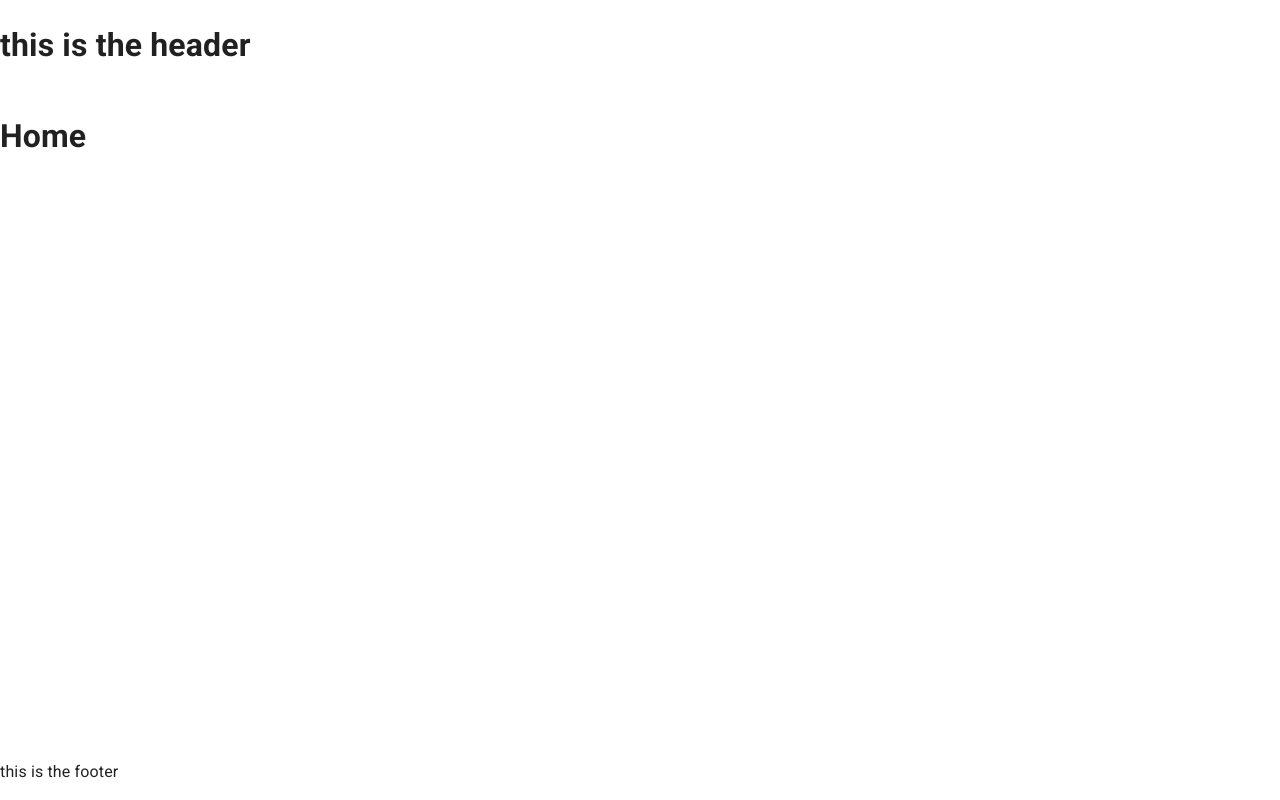
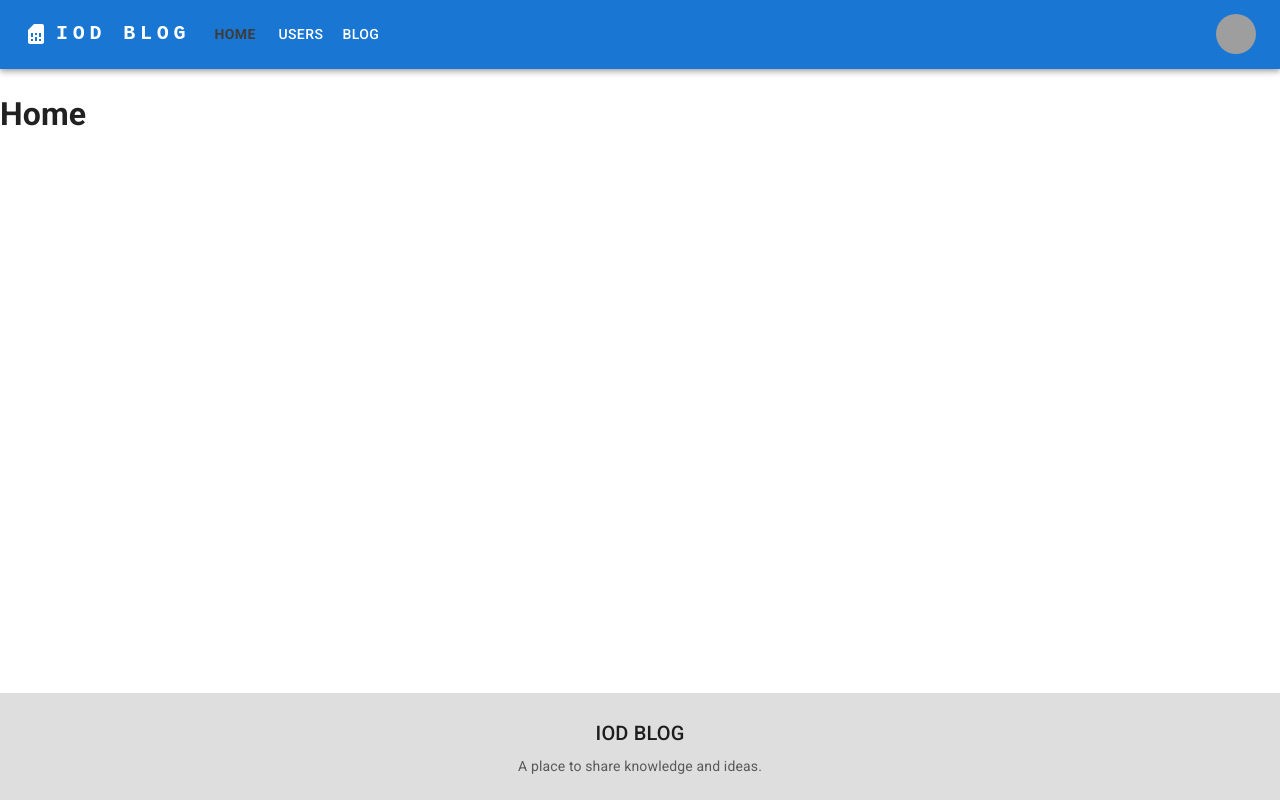
Before and after one commit to Nixxs/BloggAppClient, a React (Vite) app: page / in a window 1280 px wide. Built offline with nearby package versions, Linux system fonts and the light colour scheme; grey boxes are pictures that could not be loaded.

Commit message:
basic material UI header and footers with light and dark theme applied added blog page stub as well so the links work

```diff
--- a/src/App.jsx
+++ b/src/App.jsx
@@ -2,6 +2,7 @@ import { createBrowserRouter, RouterProvider } from "react-router-dom";
 import Layout from "./layouts";
 import Home from "./pages/Home";
 import Users from "./pages/Users";
+import Blog from "./pages/Blog";
 
 const router = createBrowserRouter([
   {
@@ -10,6 +11,7 @@ const router = createBrowserRouter([
     children: [
       { path: "/", element: <Home /> },
       { path: "/users", element: <Users /> },
+      { path: "/blog", element: <Blog /> },
     ]
   },
 ]);
--- a/src/components/Footer/index.jsx
+++ b/src/components/Footer/index.jsx
@@ -1,9 +1,41 @@
+import * as React from 'react';
+import { Box, Container, Typography, Grid } from '@mui/material';
+
 const Footer = () => {
-    return (
-        <footer>
-            <p>this is the footer</p>
-        </footer>
-    );
-}
+  return (
+    <Box
+      component="footer"
+      sx={{
+        py: 3, // Padding Y-axis
+        px: 2, // Padding X-axis
+        mt: 'auto', // Margin Top Auto
+        backgroundColor: (theme) => theme.palette.background.grey,
+      }}
+    >
+      <Container maxWidth="lg">
+        <Grid
+          container
+          spacing={3}
+          direction="row"
+          justifyContent="center"
+          alignItems="center" // Center content vertically in the container
+        >
+          <Grid item xs={12} sm={6} md={4} // Adjust the size as needed
+            sx={{
+              textAlign: 'center', // Center text alignment
+            }}
+          >
+            <Typography variant="h6" color="textPrimary" gutterBottom>
+              IOD BLOG
+            </Typography>
+            <Typography variant="body2" color="textSecondary">
+              A place to share knowledge and ideas.
+            </Typography>
+          </Grid>
+        </Grid>
+      </Container>
+    </Box>
+  );
+};
 
 export default Footer;
--- a/src/components/Header/index.jsx
+++ b/src/components/Header/index.jsx
@@ -1,9 +1,196 @@
-const Header = () => {
-    return (
-        <header>
-            <h1>this is the header</h1>
-        </header>
-    );
+import * as React from "react";
+import AppBar from "@mui/material/AppBar";
+import Box from "@mui/material/Box";
+import Toolbar from "@mui/material/Toolbar";
+import IconButton from "@mui/material/IconButton";
+import Typography from "@mui/material/Typography";
+import Menu from "@mui/material/Menu";
+import MenuIcon from "@mui/icons-material/Menu";
+import Container from "@mui/material/Container";
+import Avatar from "@mui/material/Avatar";
+import Button from "@mui/material/Button";
+import Tooltip from "@mui/material/Tooltip";
+import MenuItem from "@mui/material/MenuItem";
+import SimCardIcon from '@mui/icons-material/SimCard';
+import { NavLink } from "react-router-dom";
+
+const pages = [
+    { name: 'Home', path: '/' },
+    { name: 'Users', path: '/users' },
+    { name: 'Blog', path: '/blog' },
+];
+const settings = [
+    { name: 'Home', path: '/' },
+    { name: 'Users', path: '/users' },
+    { name: 'Blog', path: '/blog' },
+];
+
+function Header() {
+  const [anchorElNav, setAnchorElNav] = React.useState(null);
+  const [anchorElUser, setAnchorElUser] = React.useState(null);
+
+  const handleOpenNavMenu = (event) => {
+    setAnchorElNav(event.currentTarget);
+  };
+  const handleOpenUserMenu = (event) => {
+    setAnchorElUser(event.currentTarget);
+  };
+
+  const handleCloseNavMenu = () => {
+    setAnchorElNav(null);
+  };
+
+  const handleCloseUserMenu = () => {
+    setAnchorElUser(null);
+  };
+
+  return (
+    <AppBar position="static" color="primary">
+      <Container maxWidth="xl">
+        <Toolbar disableGutters>
+          <SimCardIcon sx={{ display: { xs: "none", md: "flex" }, mr: 1 }} />
+          <Typography
+            variant="h6"
+            noWrap
+            component="a"
+            href="/"
+            sx={{
+              mr: 2,
+              display: { xs: "none", md: "flex" },
+              fontFamily: "monospace",
+              fontWeight: 700,
+              letterSpacing: ".3rem",
+              color: "inherit",
+              textDecoration: "none",
+            }}
+          >
+            IOD BLOG
+          </Typography>
+
+          <Box sx={{ flexGrow: 1, display: { xs: "flex", md: "none" } }}>
+            <IconButton
+              size="large"
+              aria-label="account of current user"
+              aria-controls="menu-appbar"
+              aria-haspopup="true"
+              onClick={handleOpenNavMenu}
+              color="inherit"
+            >
+              <MenuIcon />
+            </IconButton>
+            <Menu
+              id="menu-appbar"
+              anchorEl={anchorElNav}
+              anchorOrigin={{
+                vertical: "bottom",
+                horizontal: "left",
+              }}
+              keepMounted
+              transformOrigin={{
+                vertical: "top",
+                horizontal: "left",
+              }}
+              open={Boolean(anchorElNav)}
+              onClose={handleCloseNavMenu}
+              sx={{
+                display: { xs: "block", md: "none" },
+              }}
+            >
+              {pages.map((page) => (
+                <MenuItem key={page.name} onClick={handleCloseNavMenu}>
+                  <Typography textAlign="left" sx={{ width: "100%" }}>
+                    <NavLink
+                      to={page.path}
+                      style={{ textDecoration: "none", color: "inherit" }}
+                    >
+                      {page.name}
+                    </NavLink>
+                  </Typography>
+                </MenuItem>
+              ))}
+            </Menu>
+          </Box>
+          <SimCardIcon sx={{ display: { xs: "flex", md: "none" }, mr: 1 }} />
+          <Typography
+            variant="h5"
+            noWrap
+            component="a"
+            href="/"
+            sx={{
+              mr: 2,
+              display: { xs: "flex", md: "none" },
+              flexGrow: 1,
+              fontFamily: "monospace",
+              fontWeight: 700,
+              letterSpacing: ".3rem",
+              color: "inherit",
+              textDecoration: "none",
+            }}
+          >
+            IOD BLOG
+          </Typography>
+          <Box sx={{ flexGrow: 1, display: { xs: "none", md: "flex" } }}>
+            {pages.map((page) => (
+              <Button
+                key={page.name}
+                component={NavLink}
+                to={page.path}
+                onClick={handleCloseNavMenu}
+                sx={(theme) => ({
+                  my: 2,
+                  color: "white",
+                  display: "block",
+                  textDecoration: "none", // Ensure the NavLink doesn't have underlines
+                  "&.active": {
+                    fontWeight: "bold",
+                    color: theme.palette.secondary.main // highlight the active link
+                  },
+                })}
+              >
+                {page.name}
+              </Button>
+            ))}
+          </Box>
+
+          <Box sx={{ flexGrow: 0 }}>
+            <Tooltip title="Open settings">
+              <IconButton onClick={handleOpenUserMenu} sx={{ p: 0 }}>
+                <Avatar alt="Remy Sharp" src="/static/images/avatar/2.jpg" />
+              </IconButton>
+            </Tooltip>
+            <Menu
+              sx={{ mt: "45px" }}
+              id="menu-appbar"
+              anchorEl={anchorElUser}
+              anchorOrigin={{
+                vertical: "top",
+                horizontal: "right",
+              }}
+              keepMounted
+              transformOrigin={{
+                vertical: "top",
+                horizontal: "right",
+              }}
+              open={Boolean(anchorElUser)}
+              onClose={handleCloseUserMenu}
+            >
+              {settings.map((setting) => (
+                <MenuItem key={setting.name} onClick={handleCloseUserMenu}>
+                  <Typography textAlign="center">
+                    <NavLink
+                        to={setting.path}
+                        style={{ textDecoration: "none", color: "inherit" }}
+                        >
+                        {setting.name}
+                    </NavLink>
+                  </Typography>
+                </MenuItem>
+              ))}
+            </Menu>
+          </Box>
+        </Toolbar>
+      </Container>
+    </AppBar>
+  );
 }
-
 export default Header;
--- a/src/main.jsx
+++ b/src/main.jsx
@@ -14,12 +14,24 @@ import '@fontsource/roboto/700.css';
 const lightTheme = createTheme({
   palette: {
     mode: 'light',
+    secondary: {
+      main: "#3d3d3d",
+    },
+    background: {
+      grey: "#dedede"
+    }
   },
 });
 
 const darkTheme = createTheme({
   palette: {
     mode: 'dark',
+    secondary: {
+      main: "#1976D2",
+    },
+    background: {
+      grey: "#3F3F3F"
+    }
   },
 });
 
--- /dev/null
+++ b/src/pages/Blog/index.jsx
@@ -0,0 +1,9 @@
+function Blog() {
+    return (
+        <div>
+            <h1>Blog</h1>
+        </div>
+    );
+}
+
+export default Blog;
```
